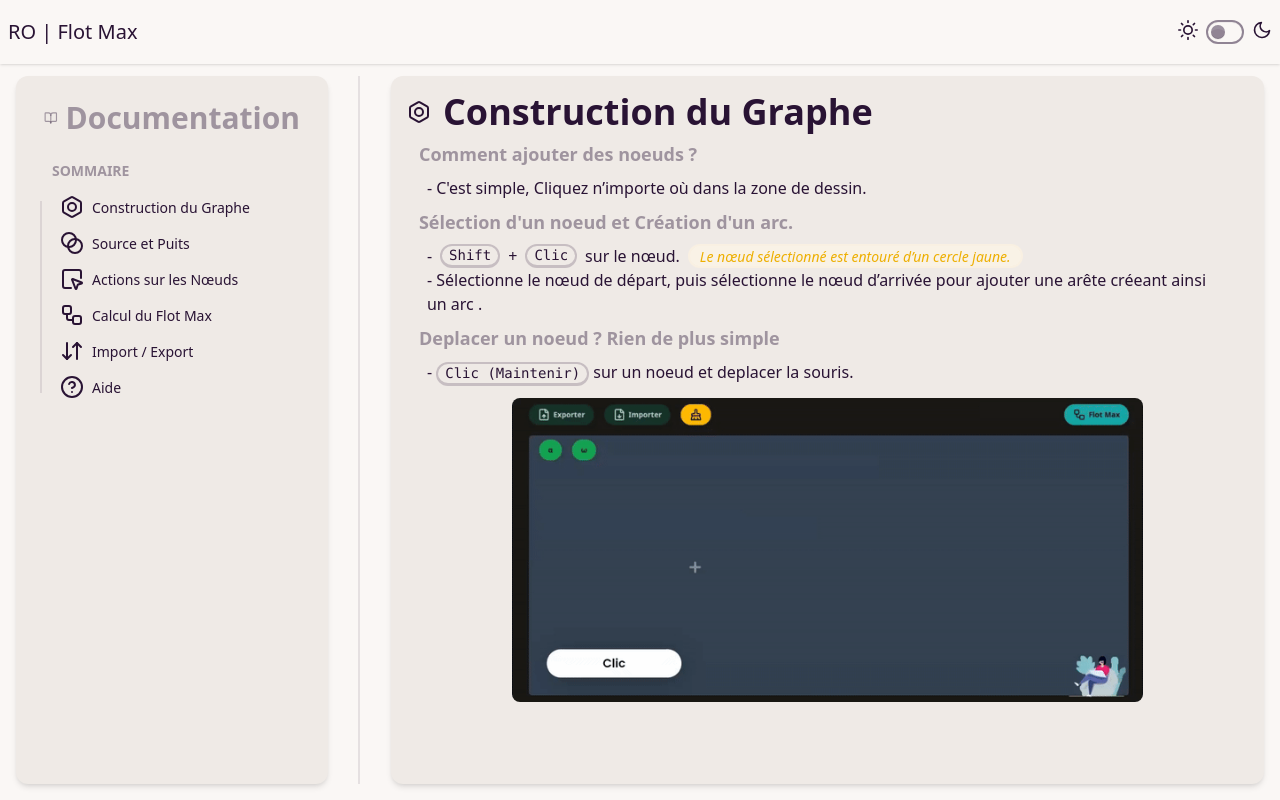
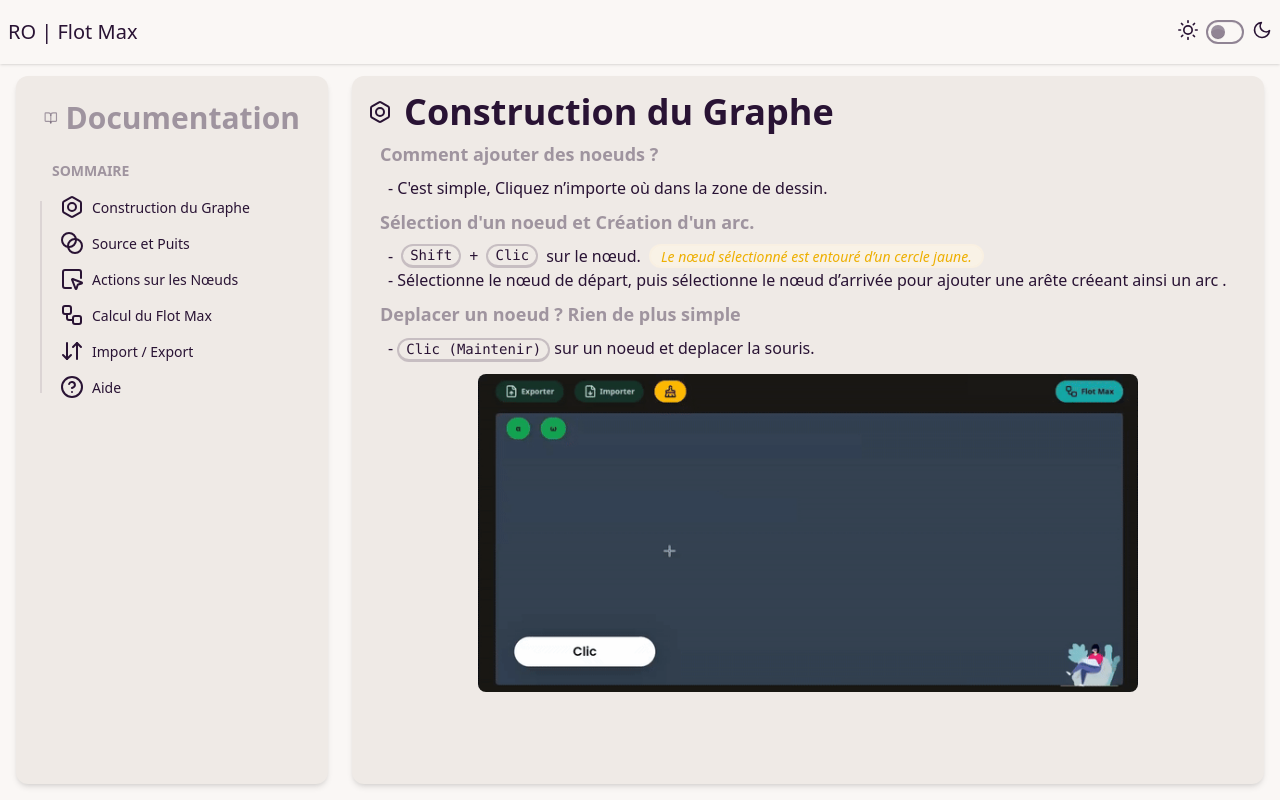
Before and after one commit to wharton-SP/RO, a React (Vite) app in the folder RO-Visualisation/: page /docs in a window 1280 px wide. Built offline with nearby package versions, Linux system fonts and the light colour scheme; no server answers.

Commit message:
Update : enhance main content area in Docs component for improved scrolling experience

```diff
--- a/RO-Visualisation/src/pages/Docs.jsx
+++ b/RO-Visualisation/src/pages/Docs.jsx
@@ -38,10 +38,9 @@ const Docs = () => {
                         </li>
                     </ul>
                 </aside>
-                <div className="divider divider-horizontal"></div>
                 {/* Contenu principal */}
                 <main className="lg:w-3/4 w-full flex flex-col gap-4">
-                    <div className="w-full bg-base-200 p-4 rounded-xl shadow-md h-full">
+                    <div className="w-full bg-base-200 p-4 rounded-xl shadow-md h-full overflow-y-scroll">
                         {(section === "Build") && <Build />}
                         {(section === "Source") && <SuperNodes />}
                         {(section === "Action") && <Action />}
```
